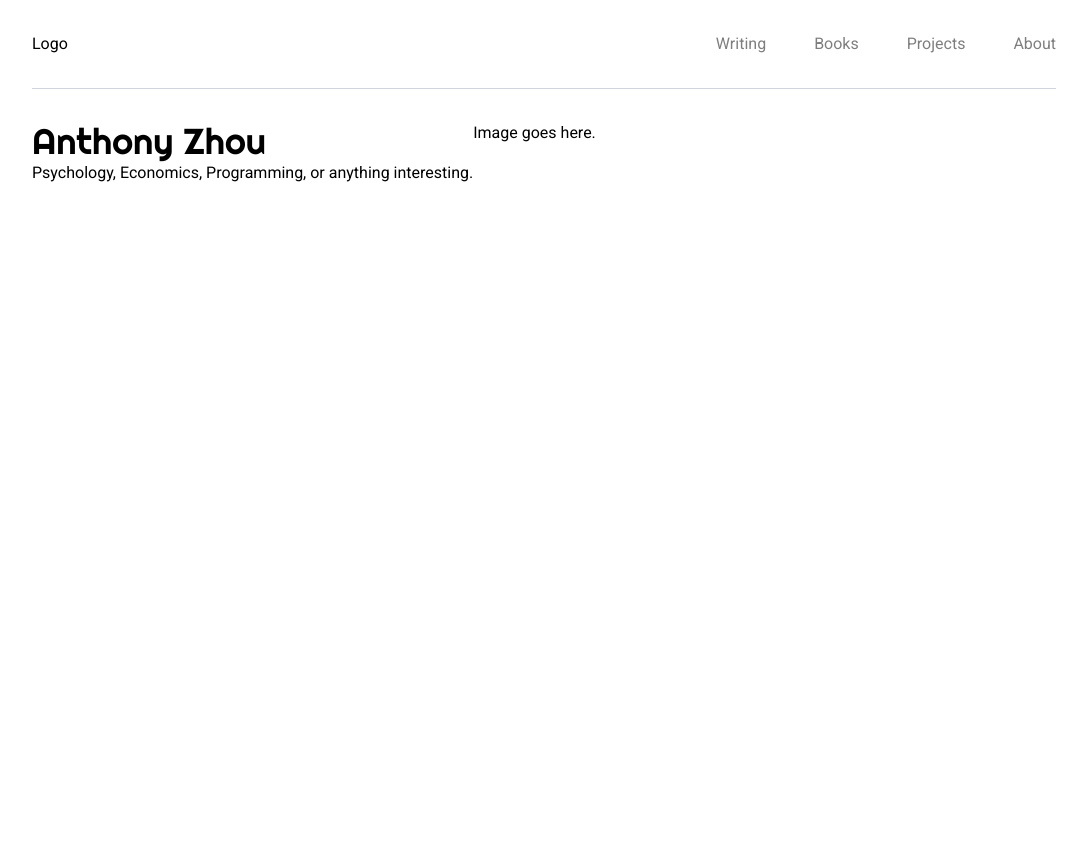
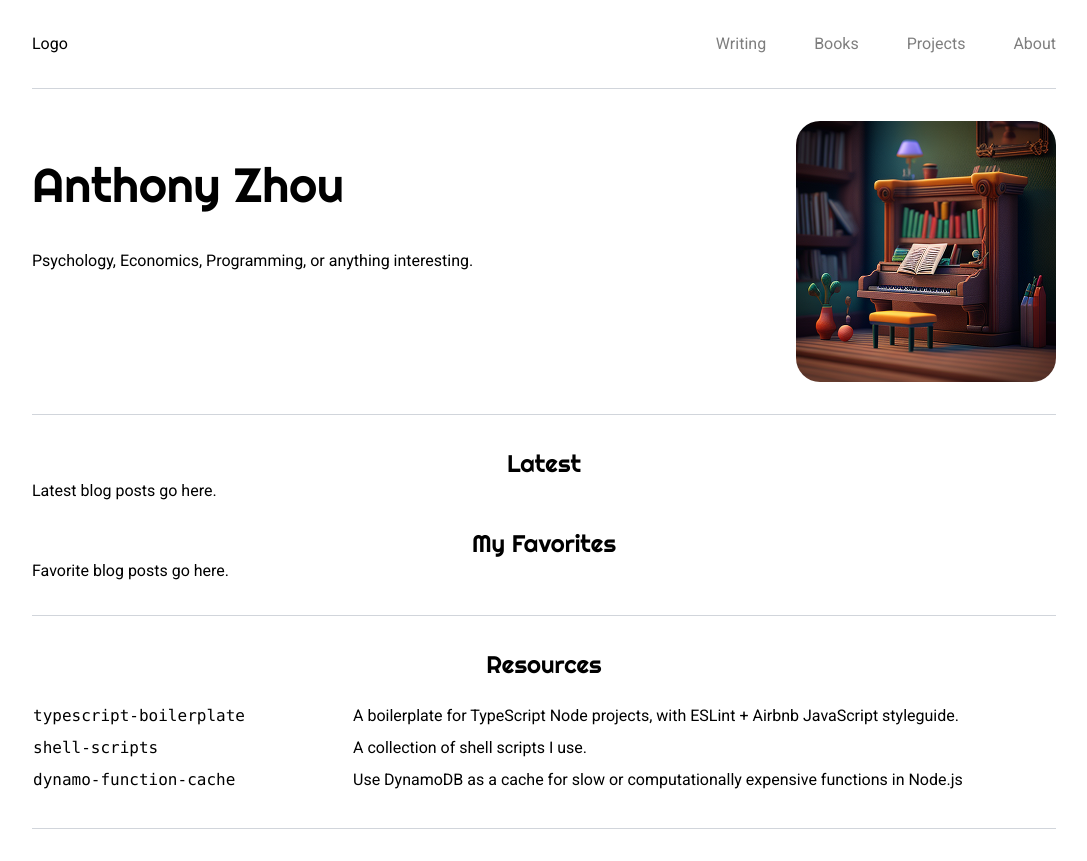
Before and after one commit to anthony-zhou/anthonyzhou.me, a Next.js app: page / in a window 1280 px wide. Shown: the whole page, without its empty margins (96-1183 px from the left). Before the commit the page ends 800 px from the top, so only its background shows below. Built offline with nearby package versions, Linux system fonts and the light colour scheme.

Commit message:
Added resources section and updated header

```diff
--- /dev/null
+++ b/src/components/HomePage/Resources.tsx
@@ -0,0 +1,40 @@
+import React from 'react';
+
+export default function Resources() {
+  const resources = [
+    {
+      title: 'typescript-boilerplate',
+      description: 'A boilerplate for TypeScript Node projects, with ESLint + Airbnb JavaScript styleguide.',
+      url: 'https://github.com/anthony-zhou/typescript-node-boilerplate',
+    },
+    {
+      title: 'shell-scripts',
+      description: 'A collection of shell scripts I use.',
+      url: 'https://github.com/anthony-zhou/shell-scripts',
+    },
+    {
+      title: 'dynamo-function-cache',
+      description: 'Use DynamoDB as a cache for slow or computationally expensive functions in Node.js',
+      url: 'https://github.com/anthony-zhou/dynamo-function-cache',
+    },
+  ];
+
+  return (
+    <div>
+      <h2 className="text-2xl font-display text-center mb-5">Resources</h2>
+      <table className="">
+        <tbody>
+          {resources.map(({ title, description, url }) => (
+            <tr key={title}>
+              <td className="font-mono py-1 w-80 align-top">
+                <a href={url} target="_blank" rel="noreferrer">{title}</a>
+              </td>
+              <td className="py-1">{description}</td>
+            </tr>
+          ))}
+        </tbody>
+      </table>
+
+    </div>
+  );
+}
--- a/src/pages/index.tsx
+++ b/src/pages/index.tsx
@@ -1,18 +1,31 @@
 import React from 'react';
+import Image from 'next/image';
 import Layout from '@/components/Layout';
+import HorizontalLine from '@/widgets/HorizontalLine';
+import Resources from '@/components/HomePage/Resources';
 
 export default function Home() {
   return (
     <Layout>
-      <div className="md:flex">
-        <div>
-          <h1 className="text-4xl font-display">Anthony Zhou</h1>
+      <div className="md:flex space-x-10 justify-between">
+        <div className="flex flex-col justify-start">
+          <h1 className="text-5xl font-display mb-10 mt-10">Anthony Zhou</h1>
           <p>Psychology, Economics, Programming, or anything interesting.</p>
         </div>
-        <div>
-          Image goes here.
-        </div>
+        <Image className="rounded-3xl" src="/images/claymation_piano.png" alt="Claymation piano with bookshelf in background." width={260} height={260} />
       </div>
+      <HorizontalLine />
+      <div>
+        <h2 className="text-2xl font-display text-center">Latest</h2>
+        <p>Latest blog posts go here.</p>
+      </div>
+      <div className="mt-6">
+        <h2 className="text-2xl font-display text-center">My Favorites</h2>
+        <p>Favorite blog posts go here.</p>
+      </div>
+      <HorizontalLine />
+      <Resources />
+      <HorizontalLine />
     </Layout>
   );
 }
```
Also changed, not shown: public/images/claymation_piano.png (added).
